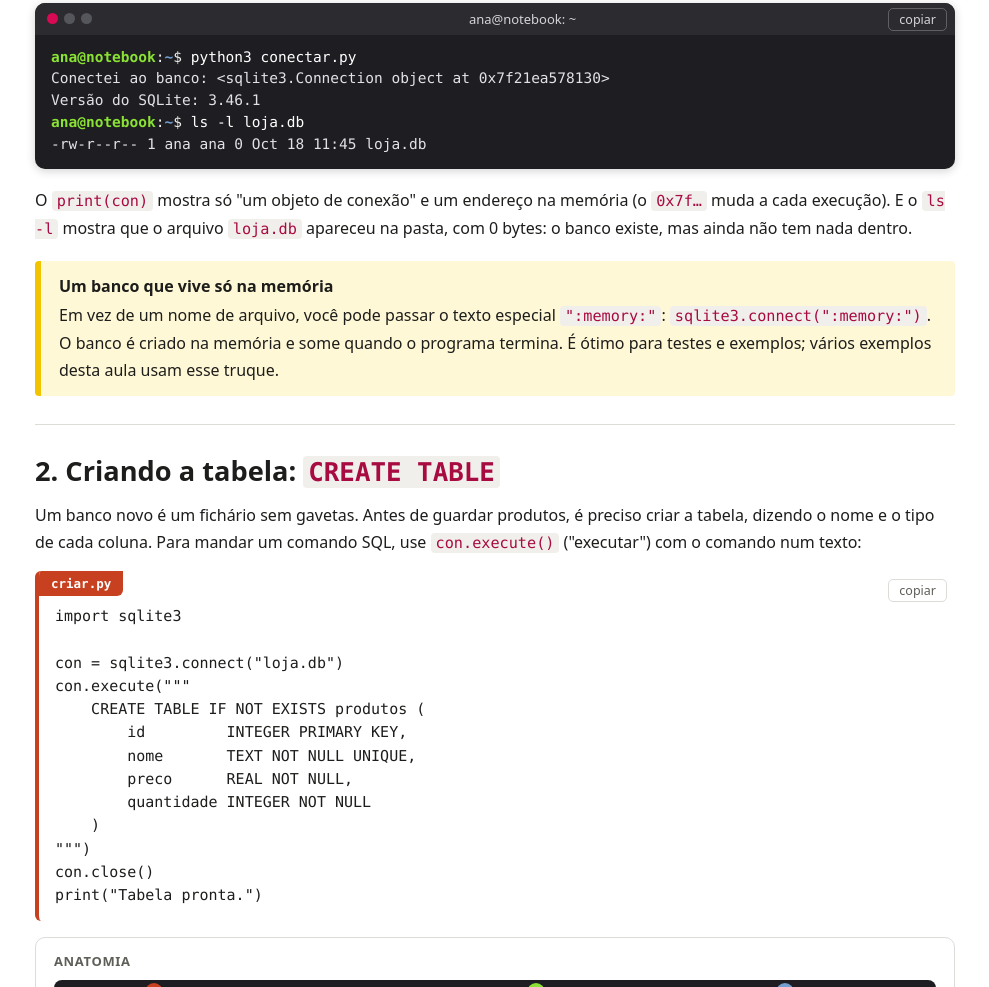
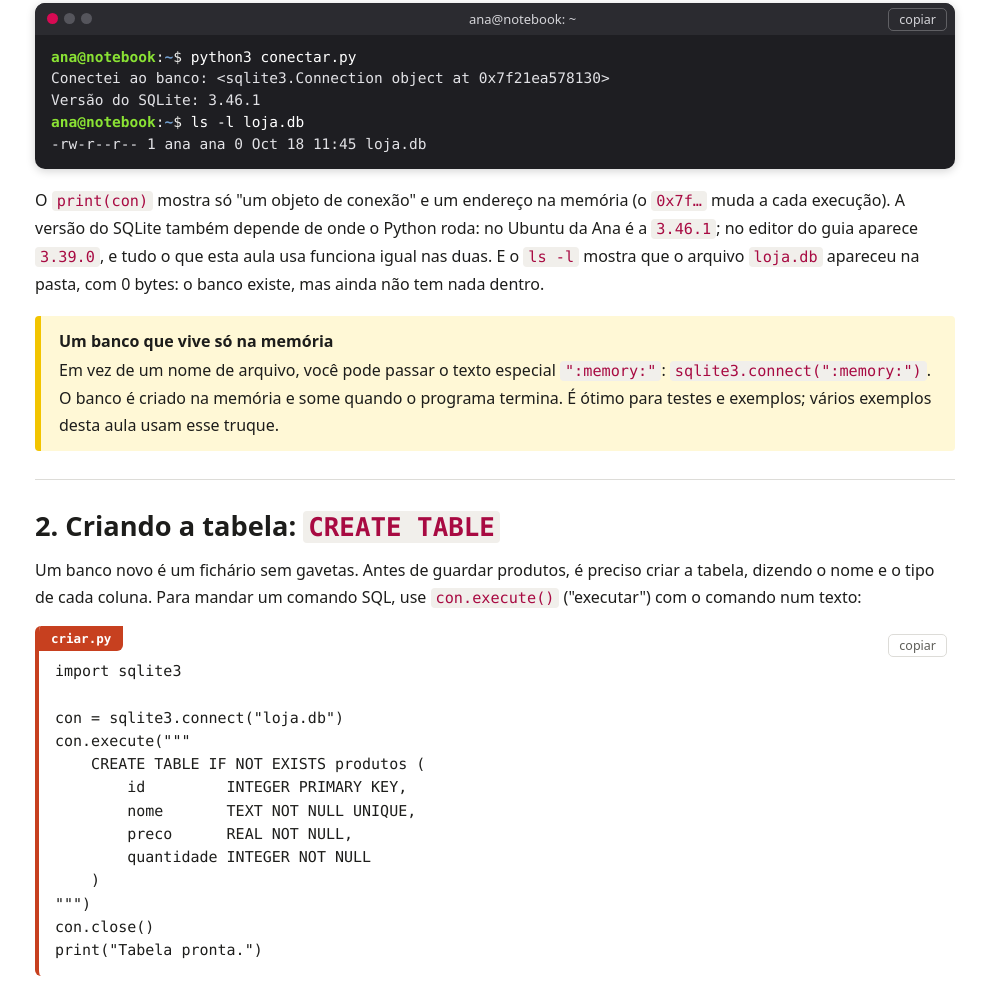
Before and after one commit to Wallysondevs/guia-python, a plain HTML site: page sqlite3.html in a window 1280 px wide. Shown: the part 2134-3121 px from the top of the page, without its empty margins (255-1244 px from the left). Drawn offline with Linux system fonts and the light colour scheme.

Commit message:
revisão: sqlite3 — nota sobre a versão do SQLite no editor (3.39.0)

```diff
--- a/sqlite3.html
+++ b/sqlite3.html
@@ -83,7 +83,7 @@ $ ls -l loja.db
 -rw-r--r-- 1 ana ana 0 Oct 18 11:45 loja.db
 </pre>
 
-<p>O <code>print(con)</code> mostra só "um objeto de conexão" e um endereço na memória (o <code>0x7f…</code> muda a cada execução). E o <code>ls -l</code> mostra que o arquivo <code>loja.db</code> apareceu na pasta, com 0 bytes: o banco existe, mas ainda não tem nada dentro.</p>
+<p>O <code>print(con)</code> mostra só "um objeto de conexão" e um endereço na memória (o <code>0x7f…</code> muda a cada execução). A versão do SQLite também depende de onde o Python roda: no Ubuntu da Ana é a <code>3.46.1</code>; no editor do guia aparece <code>3.39.0</code>, e tudo o que esta aula usa funciona igual nas duas. E o <code>ls -l</code> mostra que o arquivo <code>loja.db</code> apareceu na pasta, com 0 bytes: o banco existe, mas ainda não tem nada dentro.</p>
 
 <div class="note">
 <strong>Um banco que vive só na memória</strong>
```
